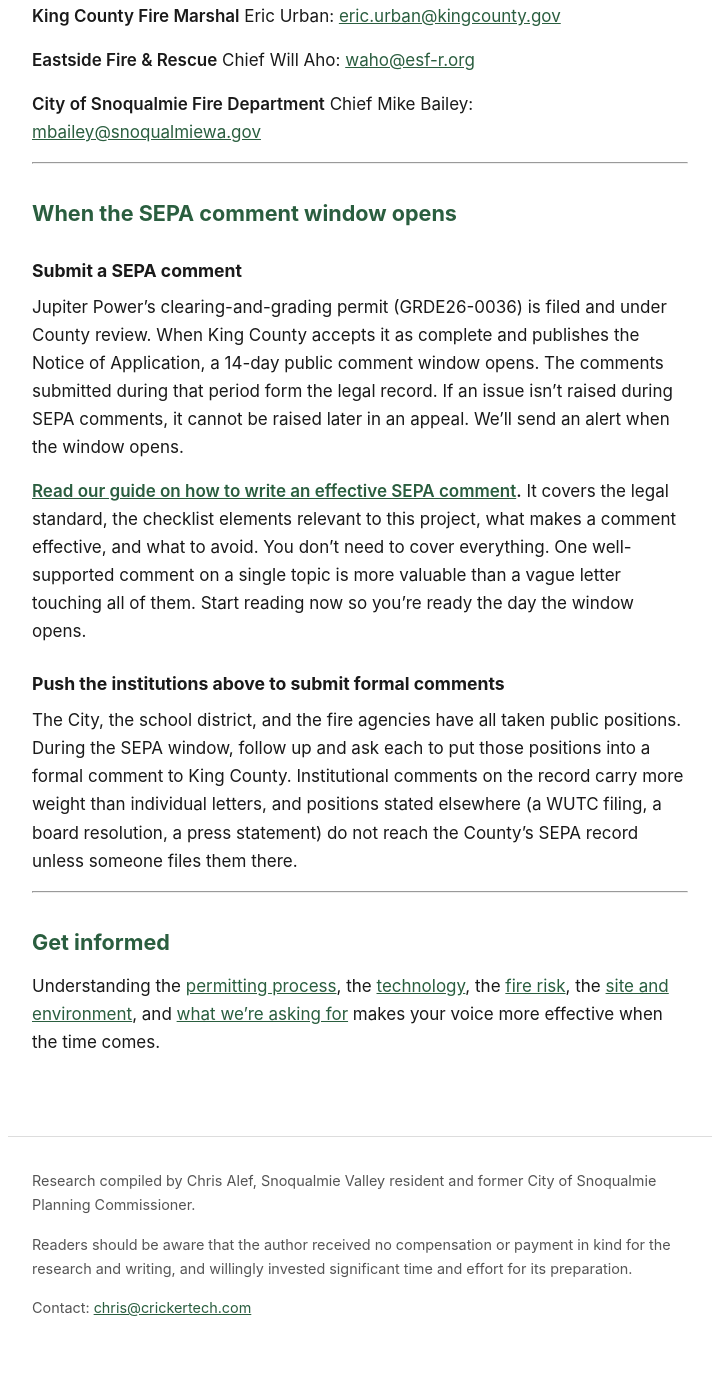
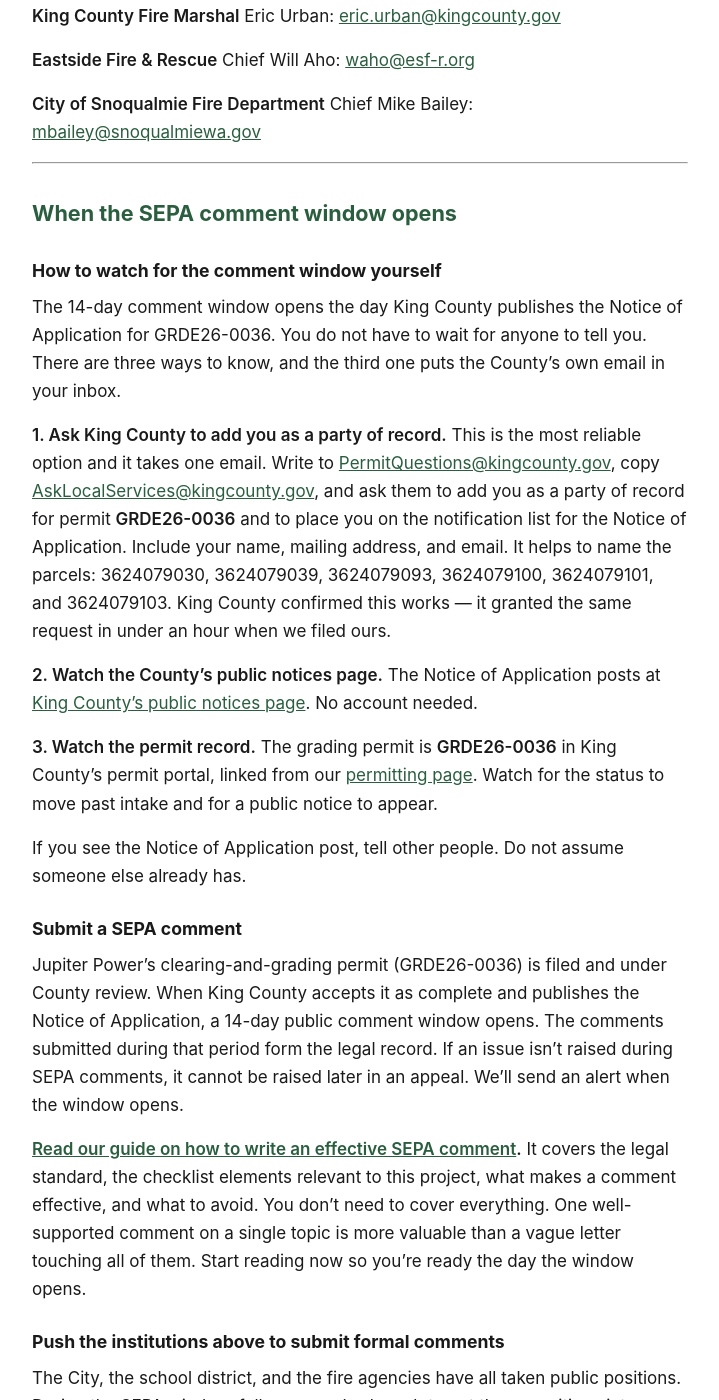
Before and after one commit to calef/cascadia-ridge-bess, a Jekyll site: the page built from _pages/take-action.md, in a window 1280 px wide and 1400 px high, scrolled down 4027 px. Shown: the whole window, without its empty margins (280-999 px from the left). Built offline with Jekyll 4.4.1, drawn with Linux system fonts in a browser that asks for light colours; before the commit the page ends 5395 px from its top, so only the background shows below that.

Commit message:
Deploy site 2026-08-01-163201

```diff
--- a/_pages/take-action.md
+++ b/_pages/take-action.md
@@ -79,6 +79,18 @@ The fire authorities are already on the record: Fire District 38's elected board
 
 ## When the SEPA comment window opens
 
+### How to watch for the comment window yourself {#watch}
+
+The 14-day comment window opens the day King County publishes the Notice of Application for GRDE26-0036. You do not have to wait for anyone to tell you. There are three ways to know, and the third one puts the County's own email in your inbox.
+
+**1. Ask King County to add you as a party of record.** This is the most reliable option and it takes one email. Write to [PermitQuestions@kingcounty.gov](mailto:PermitQuestions@kingcounty.gov), copy [AskLocalServices@kingcounty.gov](mailto:AskLocalServices@kingcounty.gov), and ask them to add you as a party of record for permit **GRDE26-0036** and to place you on the notification list for the Notice of Application. Include your name, mailing address, and email. It helps to name the parcels: 3624079030, 3624079039, 3624079093, 3624079100, 3624079101, and 3624079103. King County confirmed this works — it granted the same request in under an hour when we filed ours.
+
+**2. Watch the County's public notices page.** The Notice of Application posts at [King County's public notices page](https://kingcounty.gov/en/dept/local-services/buildings-property/public-notices-permit-records-search/public-notices). No account needed.
+
+**3. Watch the permit record.** The grading permit is **GRDE26-0036** in King County's permit portal, linked from our [permitting page](/permitting). Watch for the status to move past intake and for a public notice to appear.
+
+If you see the Notice of Application post, tell other people. Do not assume someone else already has.
+
 ### Submit a SEPA comment
 
 Jupiter Power's clearing-and-grading permit (GRDE26-0036) is filed and under County review. When King County accepts it as complete and publishes the Notice of Application, a 14-day public comment window opens. The comments submitted during that period form the legal record. If an issue isn't raised during SEPA comments, it cannot be raised later in an appeal. We'll send an alert when the window opens.
```
